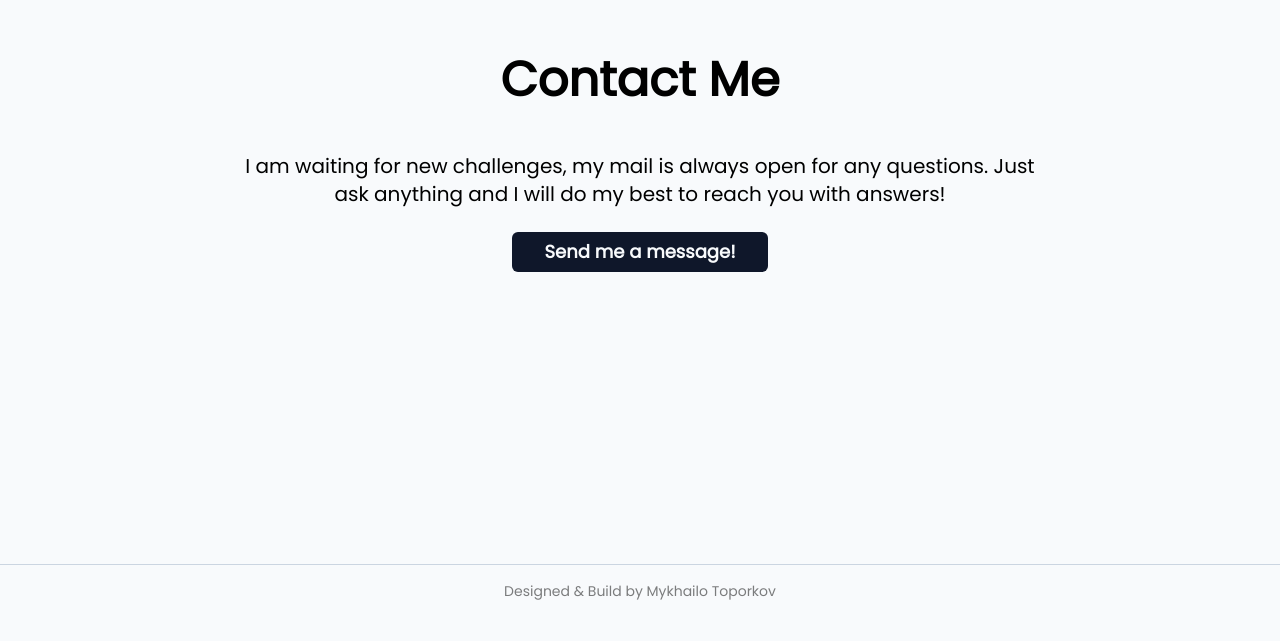
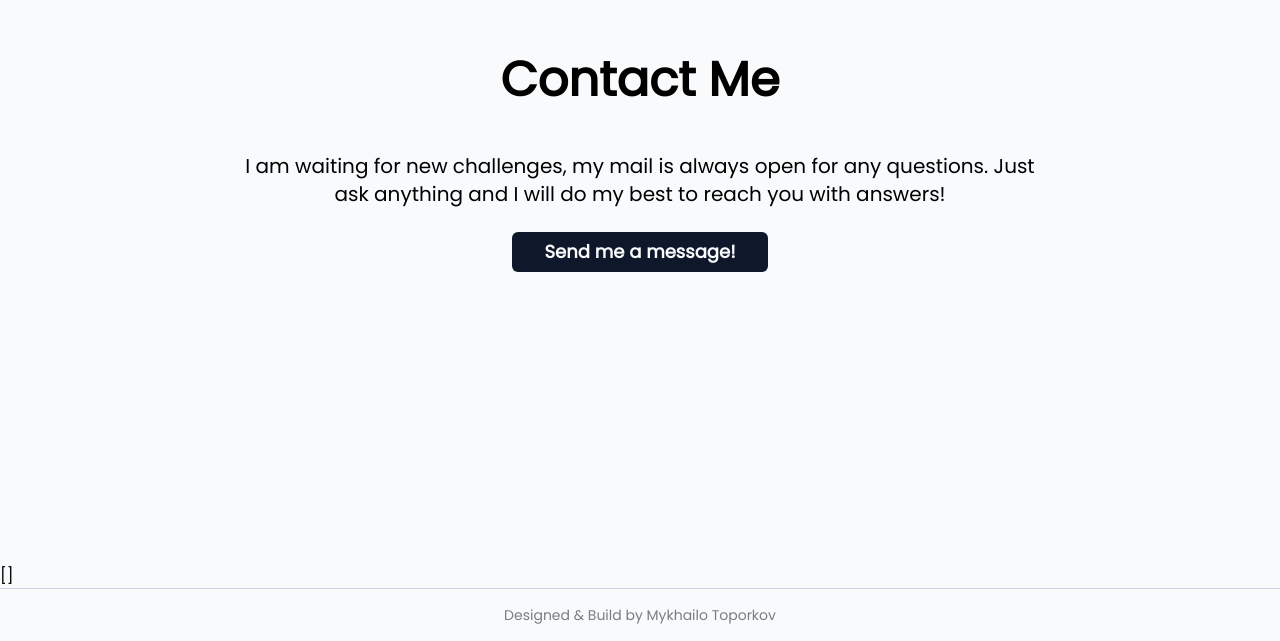
Before and after one commit to cookieMonsterDev/portfolio-template, a Next.js app: page / in a window 1280 px wide. Shown: the part 1889-2530 px from the top of the page. Before the commit the page ends 2506 px from the top, so only its background shows below. Built offline with nearby package versions, Linux system fonts and the light colour scheme; no server answers; the database is empty.

Commit message:
text: base url

```diff
--- a/src/app/(dashboard)/dashboard/page.tsx
+++ b/src/app/(dashboard)/dashboard/page.tsx
@@ -1,5 +1,4 @@
 import { BioForm } from "@/components/forms/bio-form";
-import { ProjectForm } from "@/components/forms/project-form";
 import { SkillsForm } from "@/components/forms/skills-form";
 import { Heading } from "@/components/ui/heading";
 import { Separator } from "@/components/ui/separator";
--- a/src/app/(root)/page.tsx
+++ b/src/app/(root)/page.tsx
@@ -1,14 +1,22 @@
 import { About } from "@/components/sections/about";
 import { Contact } from "@/components/sections/contact";
 import { Hero } from "@/components/sections/hero";
+import axios from "axios";
 
 const Home = async () => {
+  const base =
+    process.env.NODE_ENV === "production"
+      ? `https://${process.env.VERCEL_URL!}`
+      : process.env.NEXT_PUBLIC_SITE_URL;
+
+  const { data } = await axios.get(`${base}/api/skills`);
 
   return (
     <main className="w-full flex flex-col relative">
       <Hero />
       <About />
       <Contact />
+      <div>{JSON.stringify(data)}</div>
     </main>
   );
 };
```
